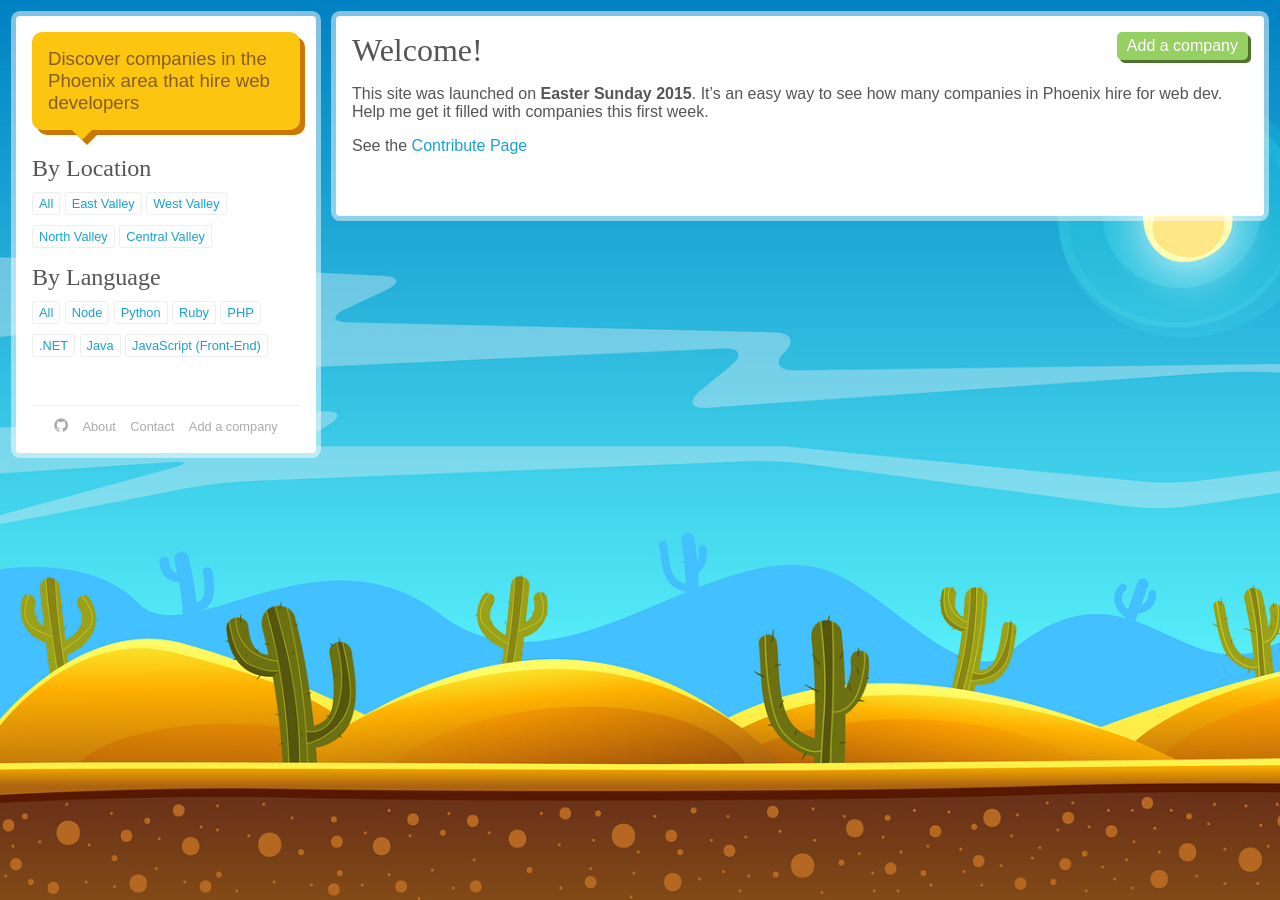
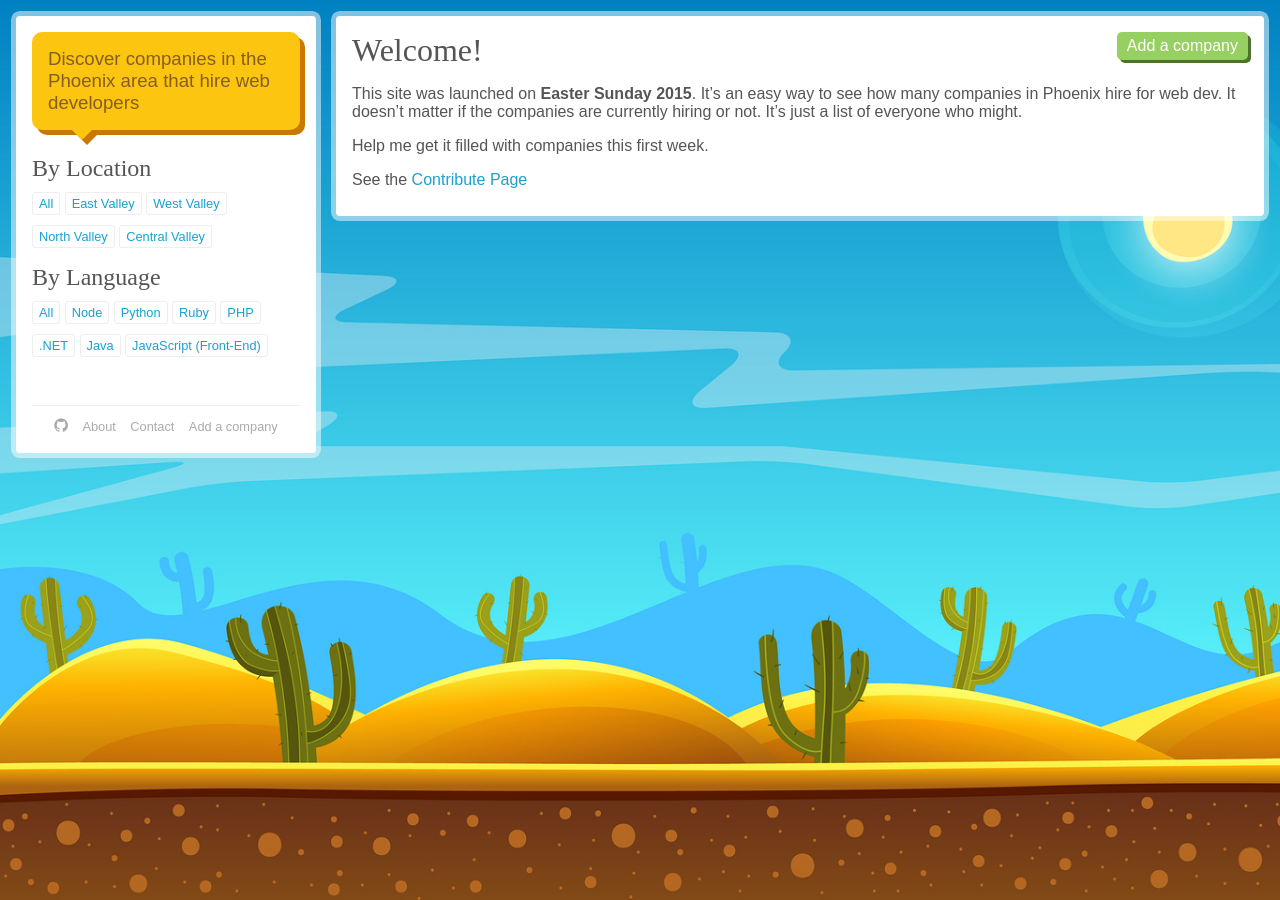
Before and after one commit to bradwestfall/webdevphoenix, a Jekyll site: the page built from index.md, in a window 1280 px wide. Built offline with Jekyll 4.4.1, drawn with Linux system fonts in a browser that asks for light colours; nearby versions of some CDN libraries; some web fonts are replaced.

Commit message:
home content

```diff
--- a/index.md
+++ b/index.md
@@ -9,6 +9,8 @@ layout: default
     </div>
 </header>
 
-This site was launched on **Easter Sunday 2015**. It's an easy way to see how many companies in Phoenix hire for web dev. Help me get it filled with companies this first week.
+This site was launched on **Easter Sunday 2015**. It's an easy way to see how many companies in Phoenix hire for web dev. It doesn't matter if the companies are currently hiring or not. It's just a list of everyone who might.
+
+Help me get it filled with companies this first week.
 
 See the [Contribute Page](https://github.com/bradwestfall/webdevphoenix/blob/master/contribute.md)
```
